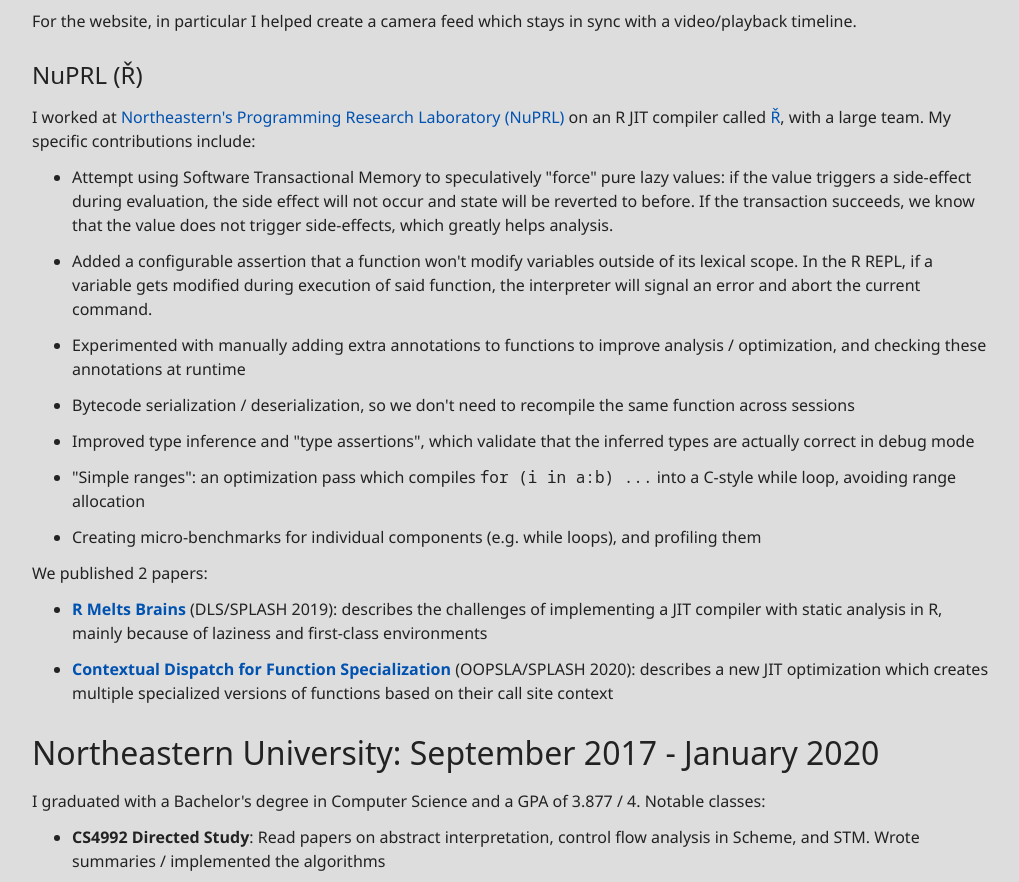
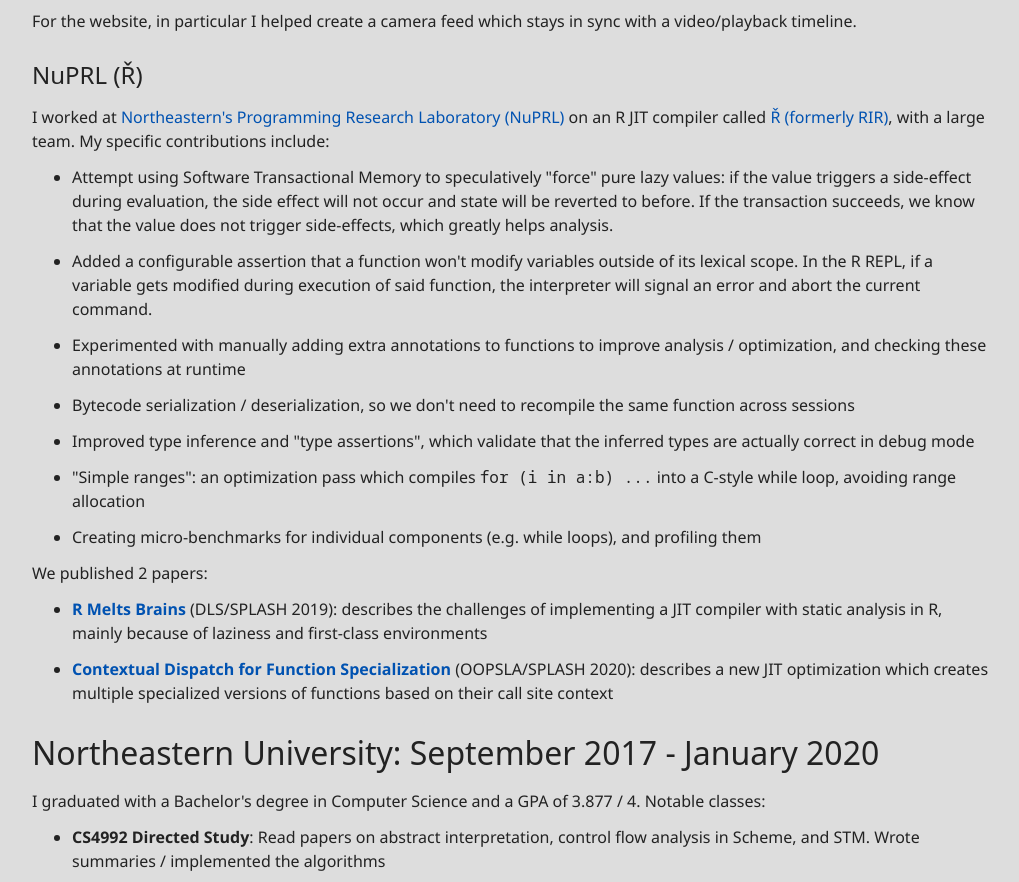
Before and after one commit to Jakobeha/personal-site, a plain HTML site: page experience.html in a window 1280 px wide. Shown: the part 1280-2162 px from the top of the page, without its empty margins (128-1147 px from the left). Drawn offline with Linux system fonts and the light colour scheme; a web font is replaced by a local one.

Commit message:
publish (develop branch has the code)

```diff
--- a/experience.html
+++ b/experience.html
@@ -79,7 +79,7 @@
 
 <h3>NuPRL (Ř)</h3>
 
-<p>I worked at <a href="http://prl.ccs.neu.edu/">Northeastern's Programming Research Laboratory (NuPRL)</a> on an R JIT compiler called <a href="https://github.com/reactorlabs/rir">Ř</a>, with a large team. My specific contributions include:</p>
+<p>I worked at <a href="http://prl.ccs.neu.edu/">Northeastern's Programming Research Laboratory (NuPRL)</a> on an R JIT compiler called <a href="https://github.com/reactorlabs/rir">Ř (formerly RIR)</a>, with a large team. My specific contributions include:</p>
 
 <ul>
     <li>Attempt using Software Transactional Memory to speculatively "force" pure lazy values: if the value triggers a side-effect during evaluation, the side effect will not occur and state will be reverted to before. If the transaction succeeds, we know that the value does not trigger side-effects, which greatly helps analysis.</li>
```
